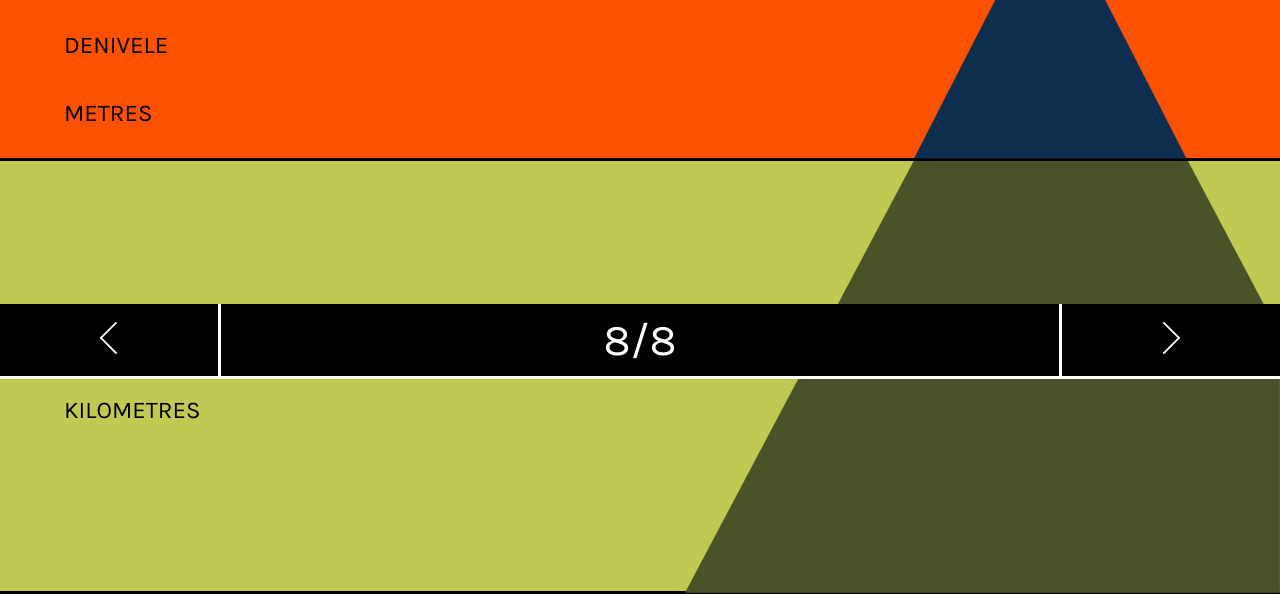
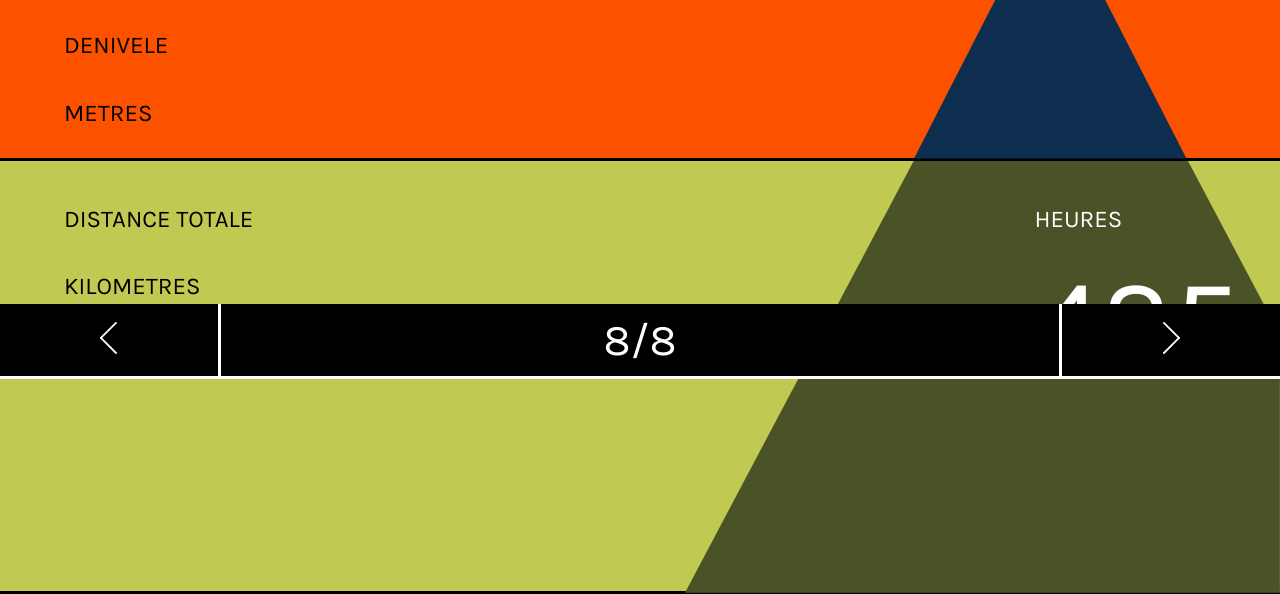
Before and after one commit to allan-cff/strava-free-year-in-sport, a website: page public/recap.html in a window 1280 px wide. Shown: the part 385-979 px from the top of the page. Drawn offline with Linux system fonts and the light colour scheme.

Commit message:
l'heure sur le recap

```diff
--- a/public/css/login.css
+++ b/public/css/login.css
@@ -9,10 +9,6 @@ body {
 main {
     overflow: hidden;
     position: relative;
-}
-
-.bulle {
-
 }
 
 
--- a/public/css/recap.css
+++ b/public/css/recap.css
@@ -81,20 +81,34 @@
     width:273px;
 }
 
-.stats .distance {
+.stats .distance-heures {
     height:430px;
+}
+
+.distance-heures {
+    display:flex;
+    flex-direction: row;
+    background-color: #C0CA53;
+    position:relative;
+    justify-content: space-between;
 }
 
 .distance {
     display:flex;
     flex-direction: column;
-    justify-content: center;
-    background-color: #C0CA53;
-    position:relative;
+    padding-top : 3vh;
+}
+
+.heures {
+    z-index:10;
+    padding-top : 3vh;
+    margin-right: 5vh;
+    color:white;
 }
 
 .montagne-basse{
     position:absolute;
+    z-index:1;
     bottom:-2px;
     right:0;
     height:calc(100% + 2px);
--- a/public/css/style.css
+++ b/public/css/style.css
@@ -49,7 +49,7 @@ footer {
     color:white;
     width:100vw;
     margin-bottom : 4.5vh;
-
+    z-index:1000;
     border-bottom : 3px solid white;
 }
 
--- a/public/recap.html
+++ b/public/recap.html
@@ -47,11 +47,17 @@
                 <img class="montagne-haute" src="./images/montagne-haute.svg" alt="Haut de la montagne">
 
             </section>
-            <section class="distance">
-                <h2>DISTANCE TOTALE</h2>
-                <p class="nombre-md"></p>
-                <h2>KILOMETRES</h2>
+            <section class="distance-heures">
+                <div class="distance">
+                    <h2>DISTANCE TOTALE</h2>
+                    <p class="nombre-md"></p>
+                    <h2>KILOMETRES</h2>
+                </div>
                 <img class="montagne-basse" src="./images/montagne-basse.svg" alt="Bas de la montagne">
+                <div class="heures">
+                    <h2>HEURES</h2>
+                    <p class="nombre-md">435</p>
+                </div>
 
             </section>
         </section>
```
